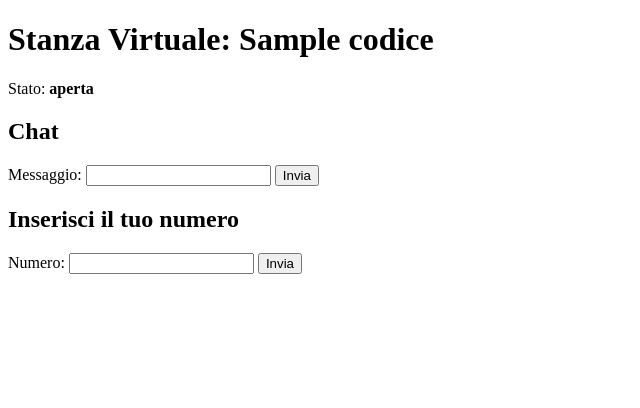
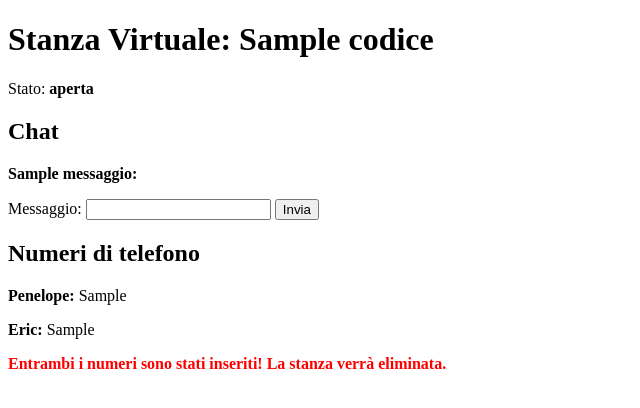
Before and after one commit to AndCatr/Stanza-Virtuale, a Flask app: template templates/stanza.html in a window 1280 px wide. Shown: the top 408 px of the page, without its empty margins (0-640 px from the left). Run offline with Flask 3, Linux system fonts and the light colour scheme; the template is opened without the code that fills it: most values are stand-ins (such as "Sample title", 1, 10 or a date in 2020).

Commit message:
Update stanza.html

```diff
--- a/templates/stanza.html
+++ b/templates/stanza.html
@@ -4,26 +4,6 @@
     <meta charset="UTF-8">
     <meta name="viewport" content="width=device-width, initial-scale=1.0">
     <title>Stanza Virtuale: {{ codice }}</title>
-    <script>
-        function aggiornaChat() {
-            fetch('/aggiorna_chat/{{ codice }}')
-                .then(response => response.json())
-                .then(data => {
-                    let chatDiv = document.getElementById("chat");
-                    chatDiv.innerHTML = "";  // Pulisce la chat prima di ricaricarla
-
-                    data.chat.forEach(messaggio => {
-                        let p = document.createElement("p");
-                        p.innerHTML = `<strong>${messaggio[0]}:</strong> ${messaggio[1]}`;
-                        chatDiv.appendChild(p);
-                    });
-                })
-                .catch(error => console.error("Errore aggiornamento chat:", error));
-        }
-
-        // Aggiorna la chat ogni 2 secondi
-        setInterval(aggiornaChat, 2000);
-    </script>
 </head>
 <body>
     <h1>Stanza Virtuale: {{ codice }}</h1>
@@ -32,9 +12,7 @@
     <h2>Chat</h2>
     <div id="chat">
         {% for messaggio in chat %}
-            {% if messaggio|length == 2 %}
-                <p><strong>{{ messaggio[0] }}:</strong> {{ messaggio[1] }}</p>
-            {% endif %}
+            <p><strong>{{ messaggio.split(':')[0] }}:</strong> {{ messaggio.split(':')[1] }}</p>
         {% endfor %}
     </div>
 
@@ -44,37 +22,20 @@
         <button type="submit">Invia</button>
     </form>
 
-    <h2>Inserisci il tuo numero</h2>
-    {% if ruolo == "Penelope" %}
-        <p><strong>Inserisci il tuo numero di telefono, Penelope:</strong></p>
-    {% elif ruolo == "Eric" %}
-        <p><strong>Inserisci il tuo numero di telefono, Eric:</strong></p>
+    <h2>Numeri di telefono</h2>
+    <p><strong>Penelope:</strong> {{ numero_penelope if numero_penelope else "Non ancora inserito" }}</p>
+    <p><strong>Eric:</strong> {{ numero_eric if numero_eric else "Non ancora inserito" }}</p>
+
+    {% if not numero_penelope or not numero_eric %}
+        <h2>Inserisci il tuo numero</h2>
+        <form action="{{ url_for('stanza', codice=codice) }}" method="POST">
+            <label for="numero">Numero:</label>
+            <input type="text" name="numero" required>
+            <button type="submit">Invia</button>
+        </form>
+    {% else %}
+        <p style="color: red;"><strong>Entrambi i numeri sono stati inseriti! La stanza verrà eliminata.</strong></p>
     {% endif %}
 
-    <form action="{{ url_for('stanza', codice=codice) }}" method="POST">
-        <label for="numero">Numero:</label>
-        <input type="text" name="numero" required>
-        <button type="submit">Invia</button>
-    </form>
-    <script>
-    function aggiornaChat() {
-        fetch("{{ url_for('aggiorna_chat', codice=codice) }}")
-        .then(response => response.json())
-        .then(data => {
-            let chatDiv = document.getElementById("chat");
-            chatDiv.innerHTML = ""; // Svuota la chat per aggiornarla
-
-            data.chat.forEach(msg => {
-                let p = document.createElement("p");
-                p.innerHTML = `<strong>${msg[0]}:</strong> ${msg[1]}`;
-                chatDiv.appendChild(p);
-            });
-        })
-        .catch(error => console.error("Errore aggiornamento chat:", error));
-    }
-
-    // Aggiorna la chat ogni 3 secondi
-    setInterval(aggiornaChat, 3000);
-</script>
 </body>
 </html>
```
